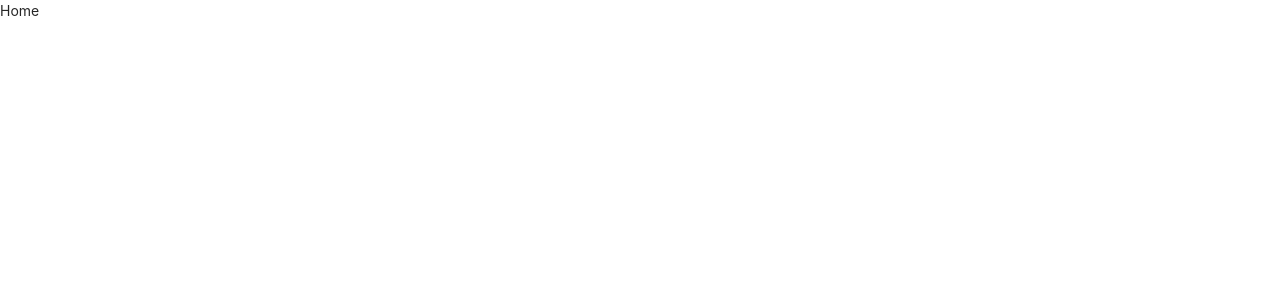
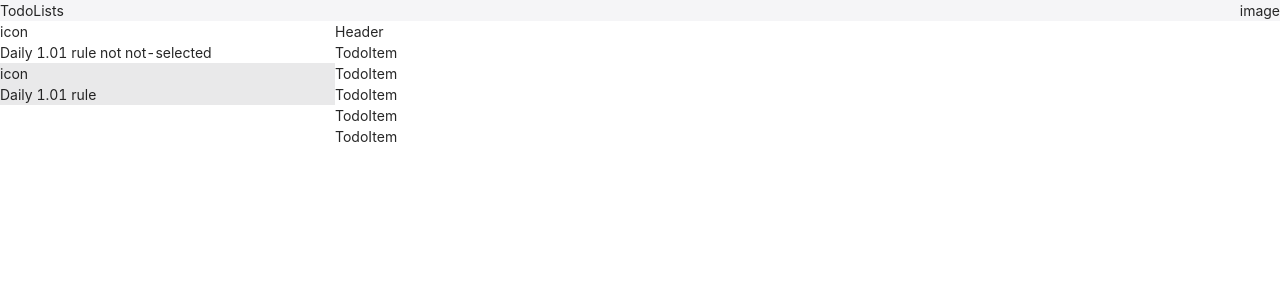
Before and after one commit to ShihTingJustin/todo-react-fp, a React (Create React App) app: page / in a window 1280 px wide. Shown: the top 300 px of the page. Built offline with nearby package versions, Linux system fonts and the light colour scheme.

Commit message:
feat: add basic layout and components

```diff
--- /dev/null
+++ b/src/components/sidebar/index.tsx
@@ -0,0 +1,56 @@
+import { useState } from 'react';
+
+const SidebarItem = () => {
+  return (
+    <div>
+      <div className="rm-list-menu-item bg-bg-white1" role="listbox">
+        <div className="rm-list-menu-item-content">
+          <div>icon</div>
+          <div className="underlined-section">
+            <div className="title-container">
+              <div className="title">
+                <div className="inline-editable">
+                  <div className="inline-editable-label" role="textbox">
+                    Daily 1.01 rule not not-selected
+                  </div>
+                </div>
+              </div>
+            </div>
+            <div className="count"></div>
+          </div>
+        </div>
+      </div>
+      <div className="todo-list-menu-item is-selected bg-bg-gray3" role="listbox">
+        <div className="todo-list-menu-item-content">
+          <div>icon</div>
+          <div className="underlined-section">
+            <div className="title-container">
+              <div className="title">
+                <div className="inline-editable">
+                  <div className="inline-editable-label" role="textbox">
+                    Daily 1.01 rule
+                  </div>
+                </div>
+              </div>
+            </div>
+            <div className="count"></div>
+          </div>
+        </div>
+      </div>
+    </div>
+  );
+};
+
+const Sidebar = () => {
+  return (
+    <div className="main-view bg-bg-gray2">
+      <div className="scrollable-area">
+        <div className="todo-list-menu" role="menu">
+          <SidebarItem />
+        </div>
+      </div>
+    </div>
+  );
+};
+
+export default Sidebar;
--- /dev/null
+++ b/src/components/todolist/index.tsx
@@ -0,0 +1,24 @@
+import { useState } from 'react';
+
+const TodoListHeader = () => {
+  return <div>Header</div>;
+};
+
+const TodoItem = () => {
+  return <div>TodoItem</div>;
+};
+
+const TodoList = () => {
+  return (
+    <div className="todo-list">
+      <TodoListHeader />
+      <div>
+        {Array.from({ length: 5 }).map((item, index) => (
+          <TodoItem key={index} />
+        ))}
+      </div>
+    </div>
+  );
+};
+
+export default TodoList;
--- /dev/null
+++ b/src/components/toolbar/index.tsx
@@ -0,0 +1,16 @@
+import { useState } from 'react';
+
+const Toolbar = () => {
+  return (
+    <div className="w-full flex justify-between bg-bg-gray1">
+      <div>
+        <div>TodoLists</div>
+      </div>
+      <div>
+        <div>image</div>
+      </div>
+    </div>
+  );
+};
+
+export default Toolbar;
--- a/src/pages/home/index.tsx
+++ b/src/pages/home/index.tsx
@@ -1,9 +1,25 @@
 import React from 'react';
+
+import Toolbar from '@Components/toolbar';
+import Sidebar from '@Components/sidebar';
+import TodoList from '@Components/todolist'
 
 import './home.scss';
 
 function Home() {
-  return <div className="home--root">Home</div>;
+  return (
+    <div className="home--root">
+      <Toolbar />
+      <div className='flex'>
+        <div className='w-[335px]'>
+          <Sidebar />
+        </div>
+        <div className='grow'>
+          <TodoList />
+        </div>
+      </div>
+    </div>
+  );
 }
 
 export default Home;
--- a/tailwind.config.js
+++ b/tailwind.config.js
@@ -19,6 +19,12 @@ module.exports = {
         },
         gray: {
           border: '#E6E6E6'
+        },
+        bg: {
+          gray1: '#f5f5f7',
+          gray2: '#f2f2f7',
+          gray3: '#e9e9ea',
+          white1: '#fff'
         }
       },
       fontSize: {
@@ -45,7 +51,8 @@ module.exports = {
             letterSpacing: '-0.02em',
             fontWeight: '400'
           }
-        ],'content-2': [
+        ],
+        'content-2': [
           '12px',
           {
             lineHeight: '140%',
```
